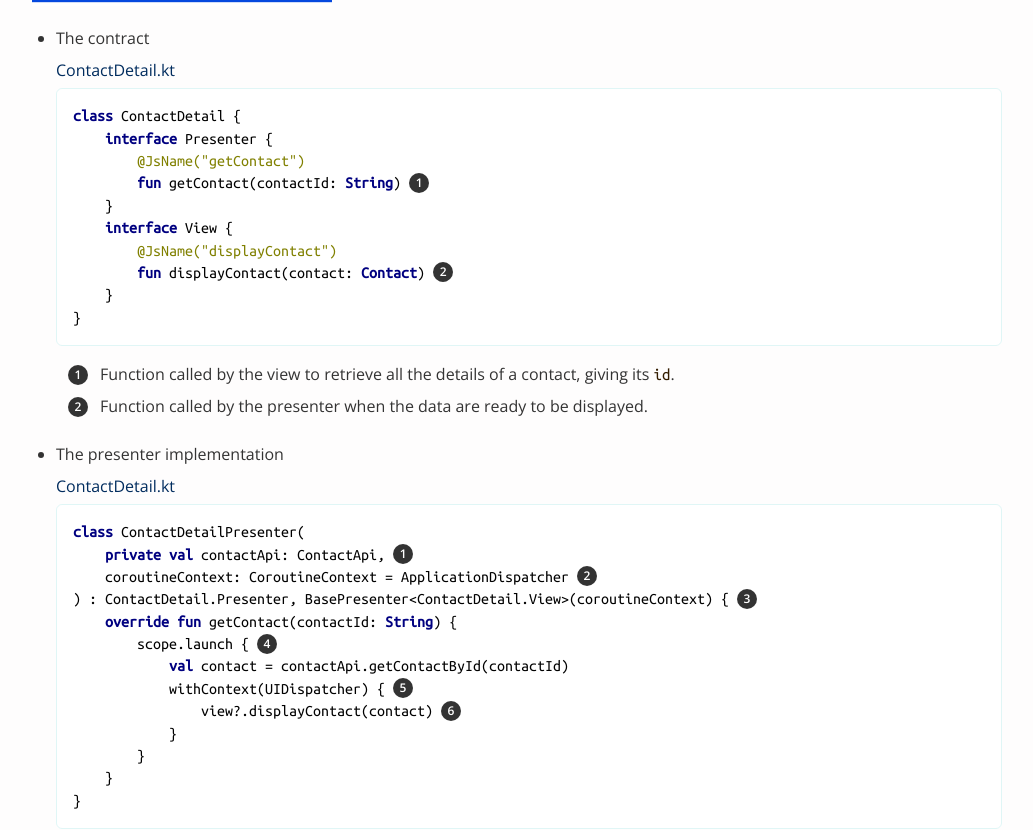
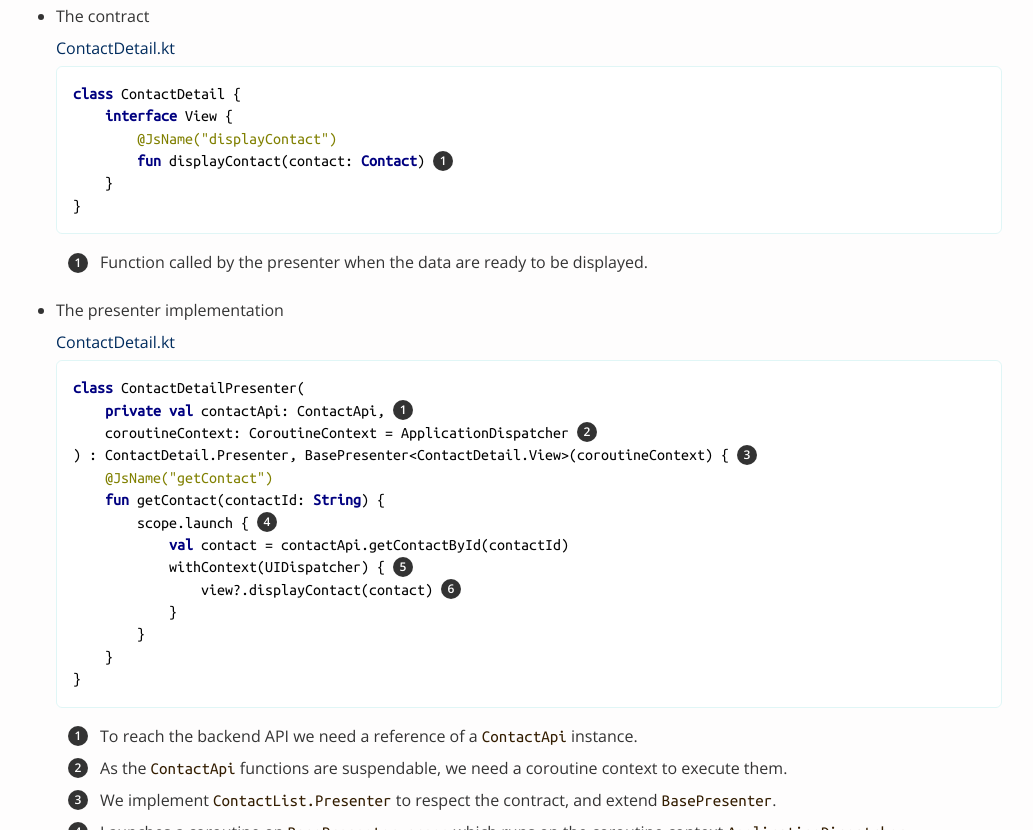
Before and after one commit to herveDarritchon/MPP-Workshop, a plain HTML site: page 9.html in a window 1280 px wide. Shown: the part 7594-8424 px from the top of the page, without its empty margins (123-1156 px from the left). Drawn offline with nearby package versions, Linux system fonts and the light colour scheme.

Commit message:
Generated by gradle-git-publish.

```diff
--- a/9.html
+++ b/9.html
@@ -428,7 +428,6 @@ internal actual val UIDispatcher: CoroutineContext = Dispatchers.Main <i class="
 <div class="title">ContactList.kt</div>
 <div class="content">
 <pre class="highlightjs highlight"><code data-lang="kotlin" class="language-kotlin hljs">class ContactList {
-    interface Presenter
     interface View {
         @JsName("displayContactList")
         fun displayContactList(contactList: List&lt;Contact&gt;) <i class="conum" data-value="1"></i><b>(1)</b>
@@ -513,13 +512,9 @@ internal actual val UIDispatcher: CoroutineContext = Dispatchers.Main <i class="
 <div class="title">ContactDetail.kt</div>
 <div class="content">
 <pre class="highlightjs highlight"><code data-lang="kotlin" class="language-kotlin hljs">class ContactDetail {
-    interface Presenter {
-        @JsName("getContact")
-        fun getContact(contactId: String) <i class="conum" data-value="1"></i><b>(1)</b>
-    }
     interface View {
         @JsName("displayContact")
-        fun displayContact(contact: Contact) <i class="conum" data-value="2"></i><b>(2)</b>
+        fun displayContact(contact: Contact) <i class="conum" data-value="1"></i><b>(1)</b>
     }
 }</code></pre>
 </div>
@@ -528,10 +523,6 @@ internal actual val UIDispatcher: CoroutineContext = Dispatchers.Main <i class="
 <table>
 <tr>
 <td><i class="conum" data-value="1"></i><b>1</b></td>
-<td>Function called by the view to retrieve all the details of a contact, giving its <code>id</code>.</td>
-</tr>
-<tr>
-<td><i class="conum" data-value="2"></i><b>2</b></td>
 <td>Function called by the presenter when the data are ready to be displayed.</td>
 </tr>
 </table>
@@ -546,7 +537,8 @@ internal actual val UIDispatcher: CoroutineContext = Dispatchers.Main <i class="
     private val contactApi: ContactApi, <i class="conum" data-value="1"></i><b>(1)</b>
     coroutineContext: CoroutineContext = ApplicationDispatcher <i class="conum" data-value="2"></i><b>(2)</b>
 ) : ContactDetail.Presenter, BasePresenter&lt;ContactDetail.View&gt;(coroutineContext) { <i class="conum" data-value="3"></i><b>(3)</b>
-    override fun getContact(contactId: String) {
+    @JsName("getContact")
+    fun getContact(contactId: String) {
         scope.launch { <i class="conum" data-value="4"></i><b>(4)</b>
             val contact = contactApi.getContactById(contactId)
             withContext(UIDispatcher) { <i class="conum" data-value="5"></i><b>(5)</b>
```
Also changed, not shown: 1.html (+1 -1 lines), 15.html (+2 -2 lines), images/source-sets-1.png, images/source-sets-2.png, images/source-sets-3.png, 3 other files.
